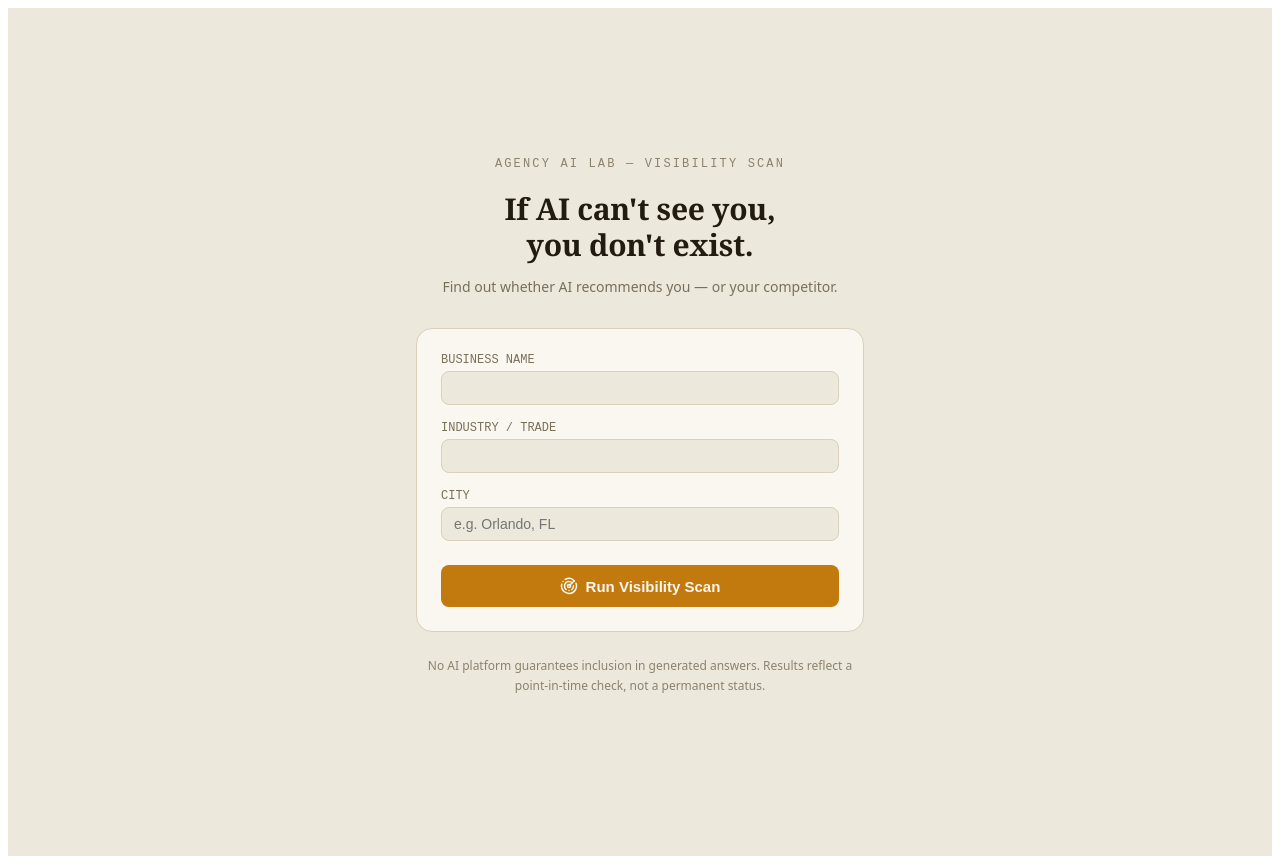
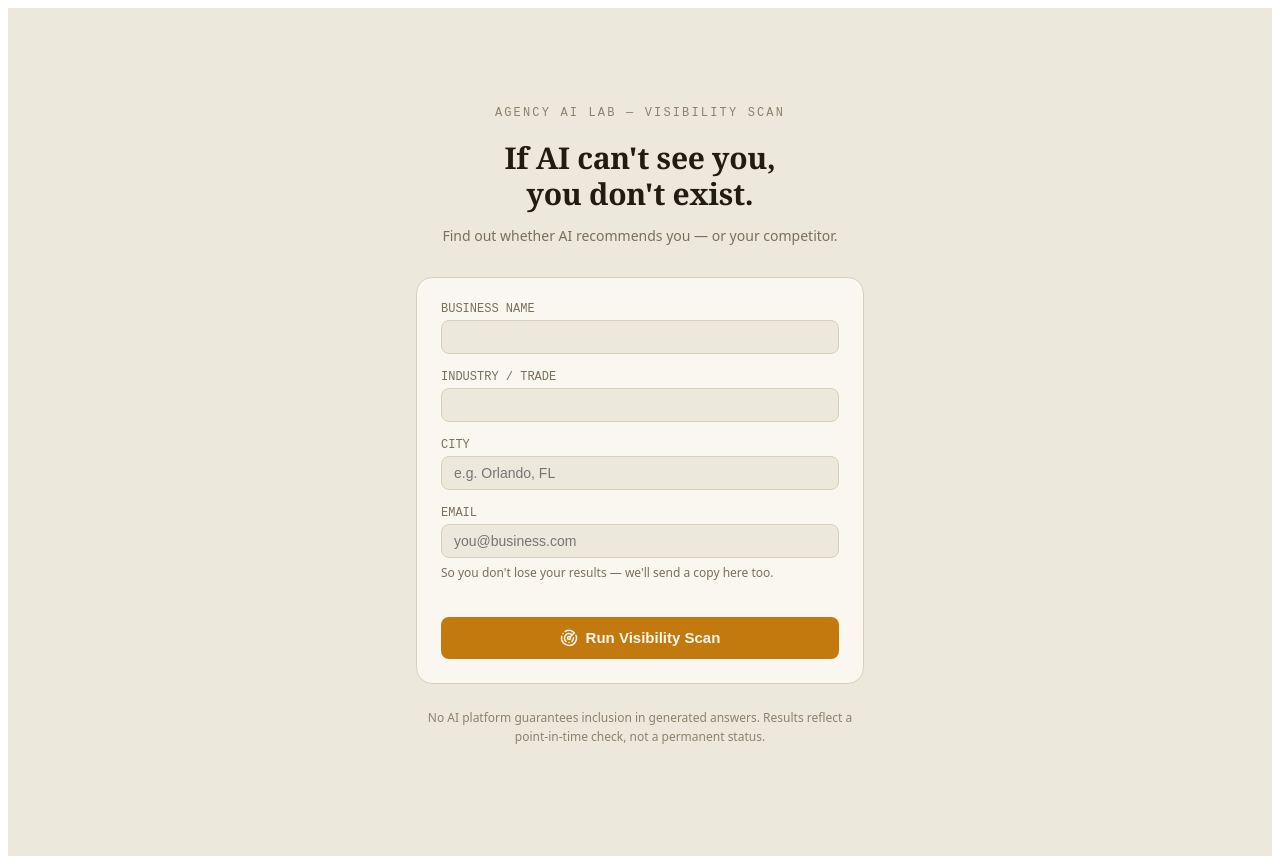
Before and after one commit to TradeLabPilot/ai-visibility-scan, a Next.js app: page / in a window 1280 px wide. Built offline with nearby package versions, Linux system fonts and the light colour scheme.

Commit message:
Update index.js

```diff
--- a/pages/index.js
+++ b/pages/index.js
@@ -1,9 +1,8 @@
 import { useState, useRef, useEffect } from "react";
 import { Radar, ArrowRight, RotateCcw, TriangleAlert } from "lucide-react";
 
-// ---- CONFIG: swap these for your real values before sharing this link ----
-const BOOKING_LINK = "https://agencyailab.com/fixit-page";
-const BONUS_TEXT = "Book within 24 hours and we'll include your directory sync setup free — a $500 value.";
+const BONUS_TEXT =
+  "Book within 24 hours and we'll include your directory sync setup free — a $500 value.";
 
 const SCAN_LINES = [
   "Querying live AI sources...",
@@ -14,7 +13,7 @@ const SCAN_LINES = [
 
 export default function Home() {
   const [phase, setPhase] = useState("form");
-  const [form, setForm] = useState({ businessName: "", industry: "", city: "" });
+  const [form, setForm] = useState({ businessName: "", industry: "", city: "", email: "" });
   const [lineIdx, setLineIdx] = useState(0);
   const [result, setResult] = useState(null);
   const [errorMsg, setErrorMsg] = useState("");
@@ -34,7 +33,7 @@ export default function Home() {
 
   const runScan = async (e) => {
     e.preventDefault();
-    if (!form.businessName.trim() || !form.industry.trim() || !form.city.trim()) return;
+    if (!form.businessName.trim() || !form.industry.trim() || !form.city.trim() || !form.email.trim()) return;
 
     setPhase("scanning");
     setLineIdx(0);
@@ -111,6 +110,11 @@ export default function Home() {
                 <input value={form[field]} onChange={handleChange(field)} style={input} placeholder={field === "city" ? "e.g. Orlando, FL" : ""} />
               </div>
             ))}
+            <div>
+              <label style={label}>Email</label>
+              <input type="email" value={form.email} onChange={handleChange("email")} style={input} placeholder="you@business.com" />
+              <p style={{ color: "#79705C", fontSize: 12, marginTop: 6 }}>So you don't lose your results — we'll send a copy here too.</p>
+            </div>
             <button type="submit" style={{ ...goldBtn, marginTop: 8 }}>
               <Radar size={18} /> Run Visibility Scan
             </button>
@@ -156,7 +160,10 @@ export default function Home() {
               </div>
             )}
 
-            <a href={BOOKING_LINK} target="_blank" rel="noreferrer" style={goldBtn}>
+            <a
+              href={`/fix-plan?business=${encodeURIComponent(form.businessName)}&industry=${encodeURIComponent(form.industry)}&cited=${result.cited}&competitors=${encodeURIComponent((result.competitors || []).join(","))}&email=${encodeURIComponent(form.email)}`}
+              style={goldBtn}
+            >
               Get your fix plan <ArrowRight size={16} />
             </a>
             <p style={{ color: "#79705C", fontSize: 12, textAlign: "center", marginTop: 12 }}>{BONUS_TEXT}</p>
```
